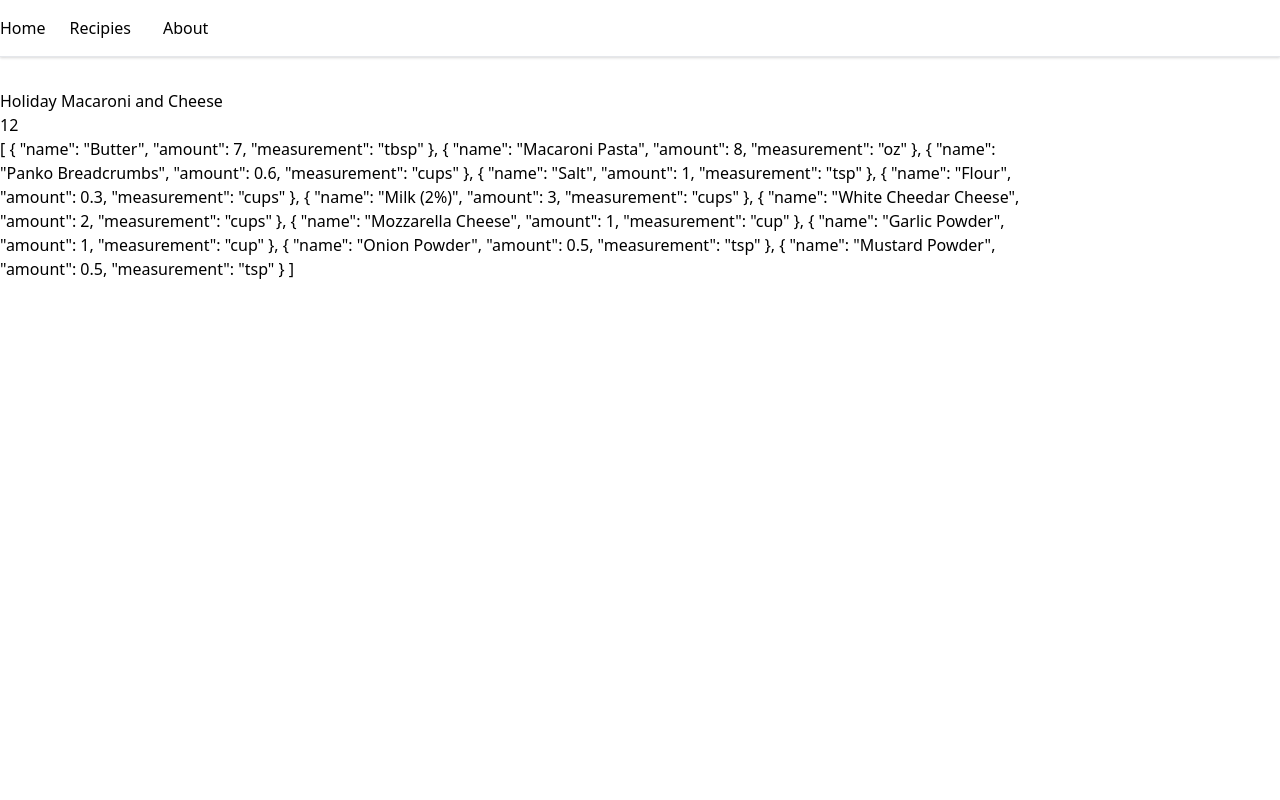
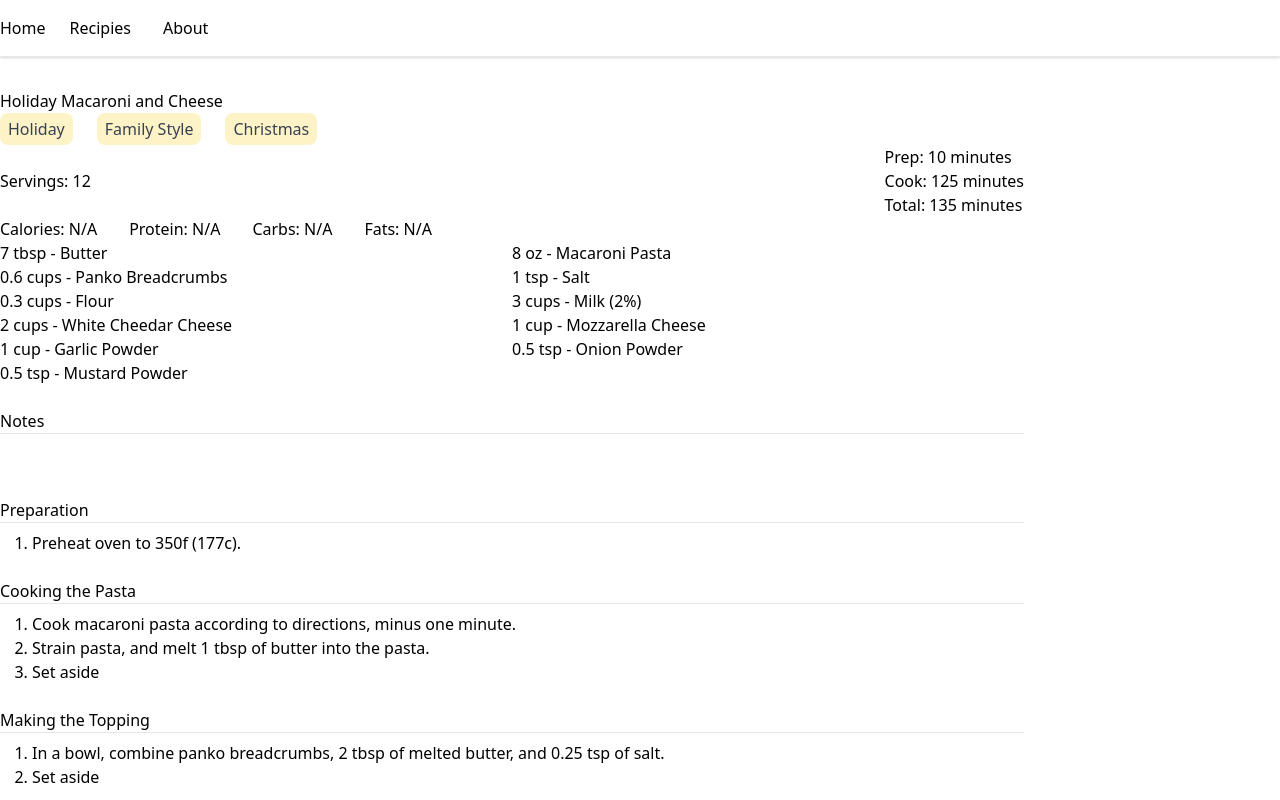
Before and after one commit to kairix-gh/recipiebook, a Vue app: page /recipie/00450961-df0f-4025-91cb-4bc05eba1955 in a window 1280 px wide. Shown: the top 800 px of the page. Built offline with nearby package versions, Linux system fonts and the light colour scheme.

Commit message:
- Add very rough draft for viewing recipies

```diff
--- a/src/components/RecipieDisplay.vue
+++ b/src/components/RecipieDisplay.vue
@@ -1,18 +1,62 @@
 <template>
-    <div v-if="recipie.name">
-        <p>{{ recipie.name }}</p>
-        <p>{{ recipie.servings }}</p>
-        <p>{{ recipie.ingredients }}</p>
-    </div>
-    <div v-else>
-        <p>Select a recipie</p>
+    <div class="flex flex-col">
+        <h1>{{ recipie.name }}</h1>
+
+        <!-- Tags -->
+        <div class="flex space-x-6">
+            <p v-for="(tag, index) in recipie.tags" :key="index" class="bg-yellow-100 px-2 py-1 rounded-lg text-gray-700 select-none">
+                {{ tag }}
+            </p>
+        </div>
+
+        <!-- Recipie Stats -->
+        <div class="flex items-center justify-between">
+            <p>Servings: <span>{{ recipie.servings }}</span></p>
+            <div class="flex flex-col">
+                <p v-for="(prepStep, index) in recipie.timeToMake" :key="index">{{ prepStep.name }}: <span>{{ prepStep.duration }} minutes</span></p>
+                <p>Total: {{ totalCookTime }} minutes</p>
+            </div>
+        </div>
+
+        <!-- Macros -->
+        <div class="flex space-x-8">
+            <p>Calories: <span>{{ recipie.nutrition.calories ?? 'N/A' }}</span></p>
+            <p>Protein: <span>{{ recipie.nutrition.macros.protien ?? 'N/A' }}</span></p>
+            <p>Carbs: <span>{{ recipie.nutrition.macros.carbs ?? 'N/A' }}</span></p>
+            <p>Fats: <span>{{ recipie.nutrition.macros.fat ?? 'N/A' }}</span></p>
+        </div>
+
+        <!-- Ingredients -->
+        <div class="grid grid-cols-2 grid-flow-row">
+            <div v-for="(ingredient, index) in recipie.ingredients" :key="index">
+                <p>{{ ingredient.amount }} {{ ingredient.measurement}} - {{ ingredient.name }}</p>
+            </div>
+        </div>
+
+        <!-- Notes -->
+        <div class="my-6">
+            <p class="border-b mb-2">Notes</p>
+            <ul class="list-disc ml-8">
+                <li v-for="(note, index) in recipie.notes" :key="index">{{ note }}</li>
+            </ul>
+        </div>
+
+        <!-- Cooking Steps -->
+        <div class="mt-8">
+            <div v-for="(step, index) in recipie.steps" :key="index" class="mb-6">
+                <p class="border-b mb-2">{{ step.name }}</p>
+                <ol class="list-decimal ml-8">
+                    <li v-for="(task, index) in step.tasks" :key="index">{{ task }}</li>
+                </ol>
+            </div>
+        </div>
     </div>
 </template>
 
 <script lang="ts">
 import { useStore } from '@/services/store';
 import { Recipie } from '@/types/recipie.types'
-import { defineComponent, PropType, ref } from 'vue'
+import { computed, defineComponent, PropType, ref } from 'vue'
 import { useRoute } from 'vue-router';
 
 export default defineComponent({
@@ -23,10 +67,16 @@ export default defineComponent({
         const route = useRoute();
         const store = useStore();
 
-        const recipie = await store.getRecipie(route.params.id as string)
+        const recipie = await store.getRecipie(route.params.id as string) as Recipie;
+
+        // Total Cook time
+        const totalCookTime = computed(() => {
+            return recipie.timeToMake.map(e => e.duration).reduce((a, b) => a + b);
+        })
 
         return {
-            recipie
+            recipie,
+            totalCookTime
         };
 
     }
--- a/src/services/store.ts
+++ b/src/services/store.ts
@@ -90,7 +90,7 @@ class Store {
             }
         }
 
-        return readonly(this.state.recipie.data);
+        return this.state.recipie.data;
     }
 
 }
```
